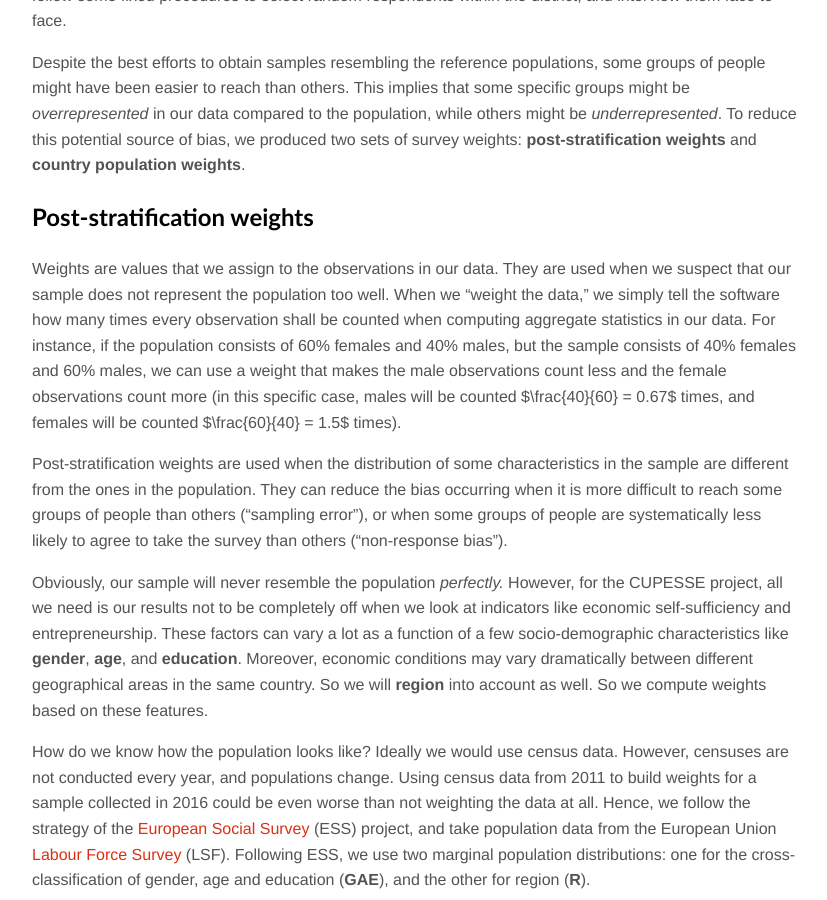
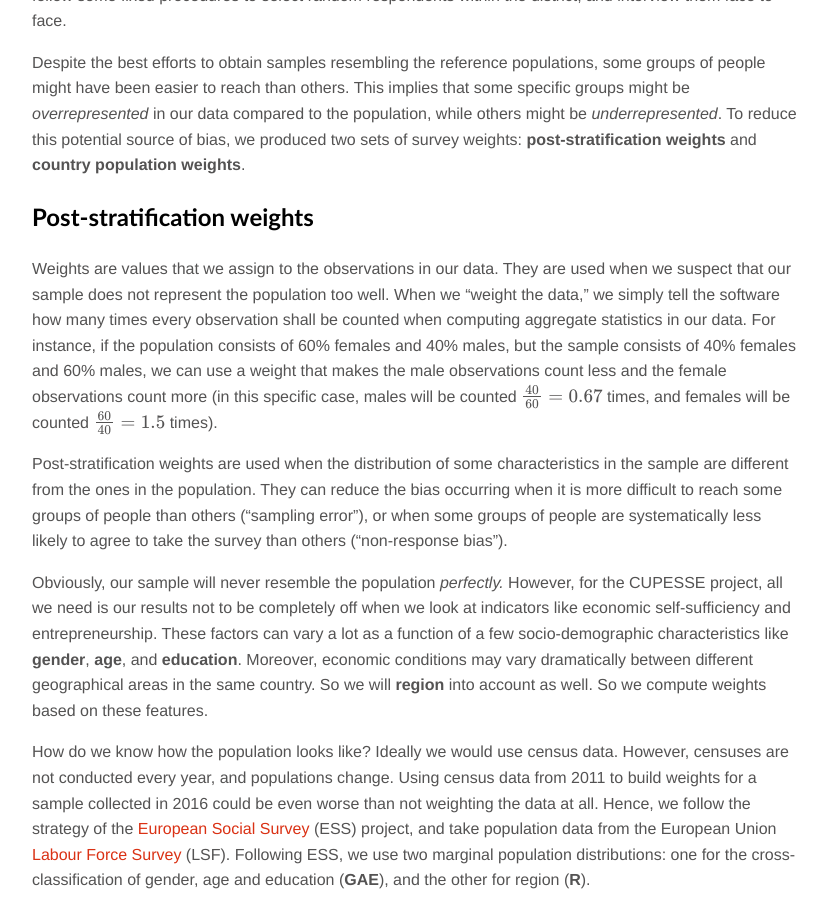
Before and after one commit to federicovegetti/federicovegetti.github.io, a Jekyll site: the page built from _posts/2017-03-26-weights.md, in a window 1280 px wide and 900 px high, scrolled down 1594 px. Shown: the whole window, without its empty margins (224-1051 px from the left). Built offline with Jekyll 4.4.1, drawn with Linux system fonts in a browser that asks for light colours; formulas are drawn with MathJax 3; some of the changed text lies outside the part shown.

```diff
--- a/_config.yml
+++ b/_config.yml
@@ -5,7 +5,7 @@ baseurl:              ""
 
 # Build settings
 markdown:     kramdown
-highlighter:  rogue
+highlighter:  rouge
 
 # Accounts
 twitter_username:     fedeunderstress
--- a/_includes/head.html
+++ b/_includes/head.html
@@ -3,6 +3,7 @@
     <meta charset="utf-8">
     <meta http-equiv="X-UA-Compatible" content="IE=edge,chrome=1">
     <meta name="viewport" content="width=device-width, initial-scale=1">
+    <script type="text/javascript" async src="https://cdn.mathjax.org/mathjax/latest/MathJax.js?config=TeX-MML-AM_CHTML"> </script>
 
     <title>{{ page.title }}</title>
 
--- a/_posts/2017-03-26-weights.md
+++ b/_posts/2017-03-26-weights.md
@@ -36,7 +36,7 @@ Despite the best efforts to obtain samples resembling the reference populations,
 Post-stratification weights
 ---------------------------
 
-Weights are values that we assign to the observations in our data. They are used when we suspect that our sample does not represent the population too well. When we "weight the data," we simply tell the software how many times every observation shall be counted when computing aggregate statistics in our data. For instance, if the population consists of 60% females and 40% males, but the sample consists of 40% females and 60% males, we can use a weight that makes the male observations count less and the female observations count more (in this specific case, males will be counted $\\frac{40}{60} = 0.67$ times, and females will be counted $\\frac{60}{40} = 1.5$ times).
+Weights are values that we assign to the observations in our data. They are used when we suspect that our sample does not represent the population too well. When we "weight the data," we simply tell the software how many times every observation shall be counted when computing aggregate statistics in our data. For instance, if the population consists of 60% females and 40% males, but the sample consists of 40% females and 60% males, we can use a weight that makes the male observations count less and the female observations count more (in this specific case, males will be counted $$\frac{40}{60} = 0.67$$ times, and females will be counted $$\frac{60}{40} = 1.5$$ times).
 
 Post-stratification weights are used when the distribution of some characteristics in the sample are different from the ones in the population. They can reduce the bias occurring when it is more difficult to reach some groups of people than others ("sampling error"), or when some groups of people are systematically less likely to agree to take the survey than others ("non-response bias").
 
@@ -81,7 +81,7 @@ pop.dist
     ## 10  1792   78665830 4075.1386
     ## 11  1826   65138232 3374.3663
 
-The counts show how many observations we would have had in each country if the number of interviews conducted per country was proportional to the country populations. So Austria in 2015 had a population of 8,611,088 people, and to be proportionally represented in the CUPESSE data, given the total number of observations (20,008), Austria should have had only 446 observations. However, in the CUPESSE data Austria has 1,684 observations, which means that to resemble the population, each observation from Austria should be counted $\\frac{446}{1684} = 0.265$ times.
+The counts show how many observations we would have had in each country if the number of interviews conducted per country was proportional to the country populations. So Austria in 2015 had a population of 8,611,088 people, and to be proportionally represented in the CUPESSE data, given the total number of observations (20,008), Austria should have had only 446 observations. However, in the CUPESSE data Austria has 1,684 observations, which means that to resemble the population, each observation from Austria should be counted $$\frac{446}{1684} = 0.265$$ times.
 
 In theory, we could easily calculate country weights by hand by dividing the *expected counts* (given resemblance to the population) by the *observed counts*.
 
```
